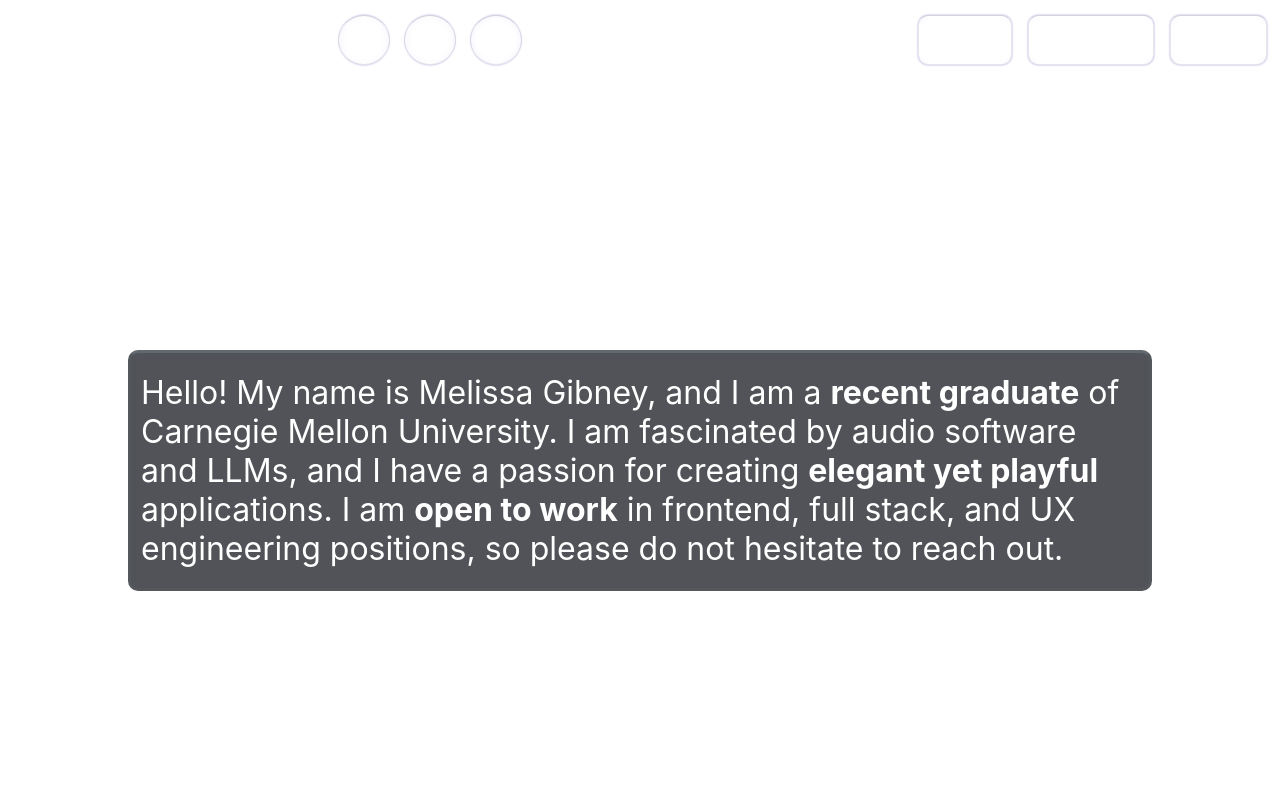
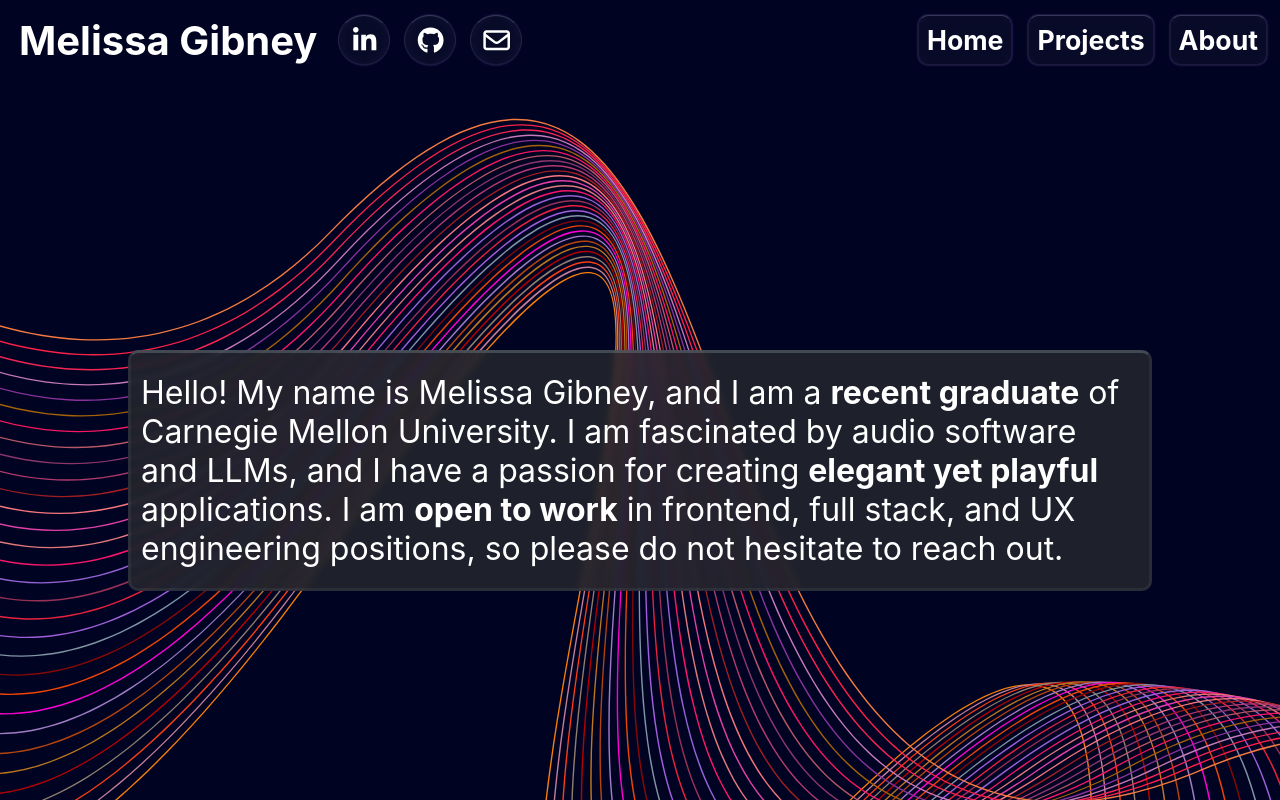
Before and after one commit to Melissa-Gibney/Melissa-Gibney-Portfolio-Website, a React (Vite) app in the folder portfolio-website/: page / in a window 1280 px wide. Shown: the top 800 px of the page. Built offline with nearby package versions, Linux system fonts and the light colour scheme.

Commit message:
Added background image again

```diff
--- a/portfolio-website/src/Pages/Page.css
+++ b/portfolio-website/src/Pages/Page.css
@@ -12,7 +12,7 @@
 }
 
 .HeroContainer {
-    /* background-image: url("/header_background.svg"); */
+    background-image: url("/header_background.svg");
     background-repeat: no-repeat;
     background-position: bottom;
     background-size: cover;
```
Also changed, not shown: 1 other file (tests, documents, lock files or other folders).
